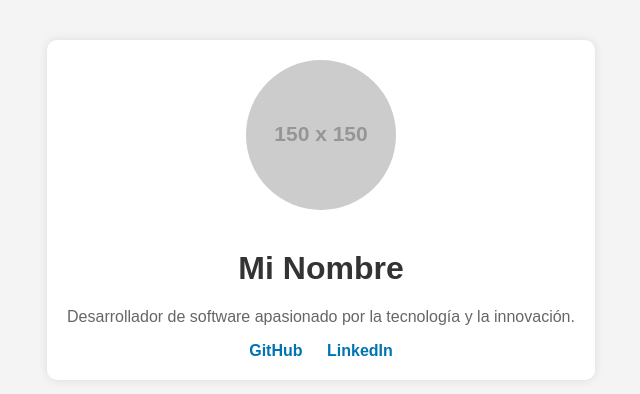
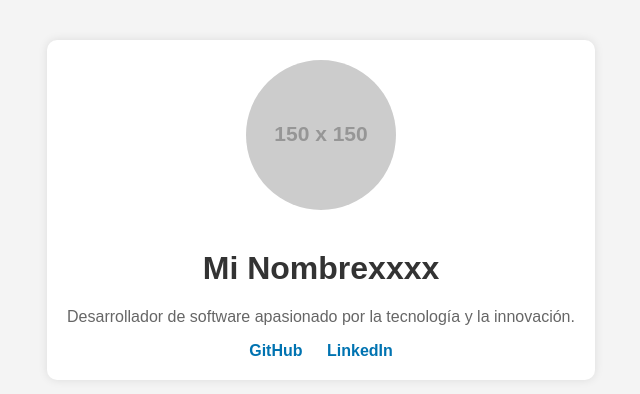
Before and after one commit to esteban25-u/index.html, a plain HTML site: page index.html in a window 1280 px wide. Shown: the part 190-584 px from the top of the page, without its empty margins (319-959 px from the left). Drawn offline with Linux system fonts and the light colour scheme; placeholder pictures from the web are drawn by us.

Commit message:
Update index.html

```diff
--- a/index.html
+++ b/index.html
@@ -44,7 +44,7 @@
 <body>
     <div class="container">
         <img src="https://via.placeholder.com/150" alt="Mi Foto de Perfil">
-        <h1>Mi Nombre</h1>
+        <h1>Mi Nombrexxxx</h1>
         <p>Desarrollador de software apasionado por la tecnología y la innovación.</p>
         <div class="links">
             <a href="https://github.com/tuperfil" target="_blank">GitHub</a>
```
